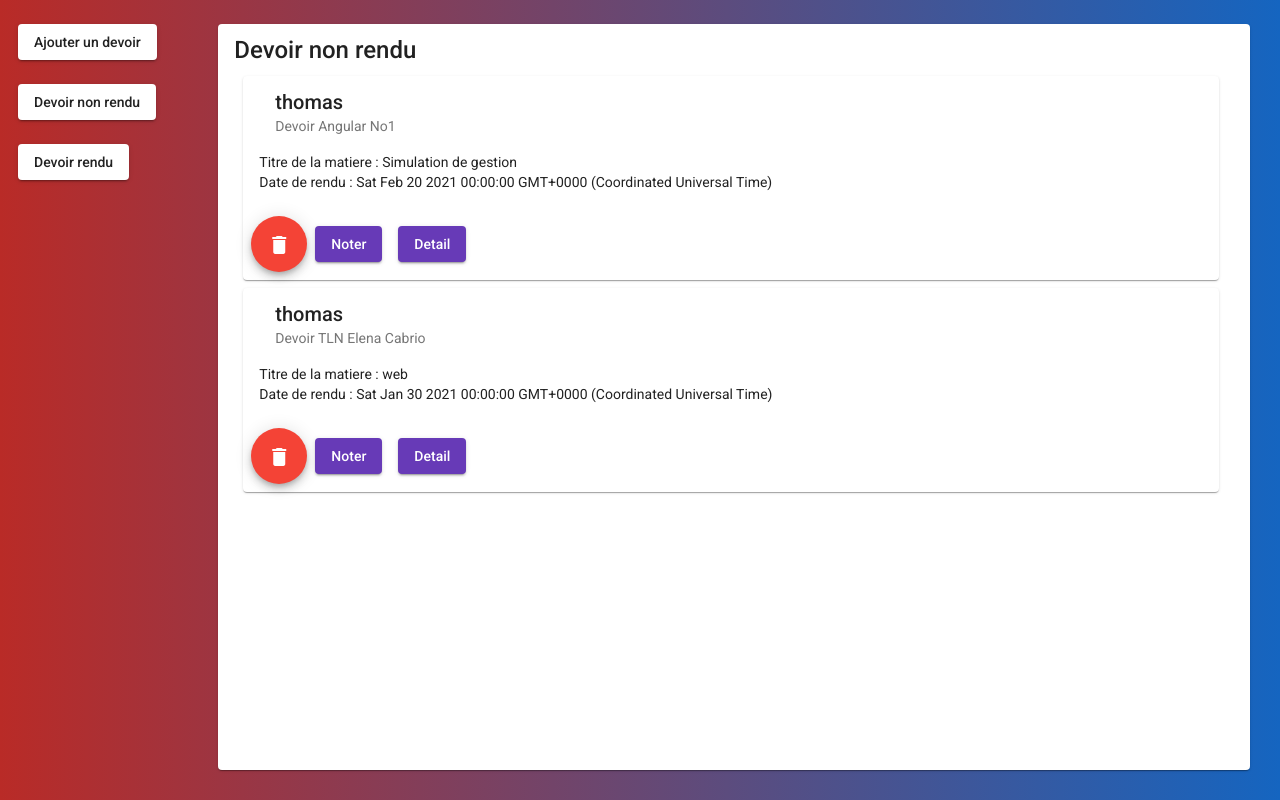
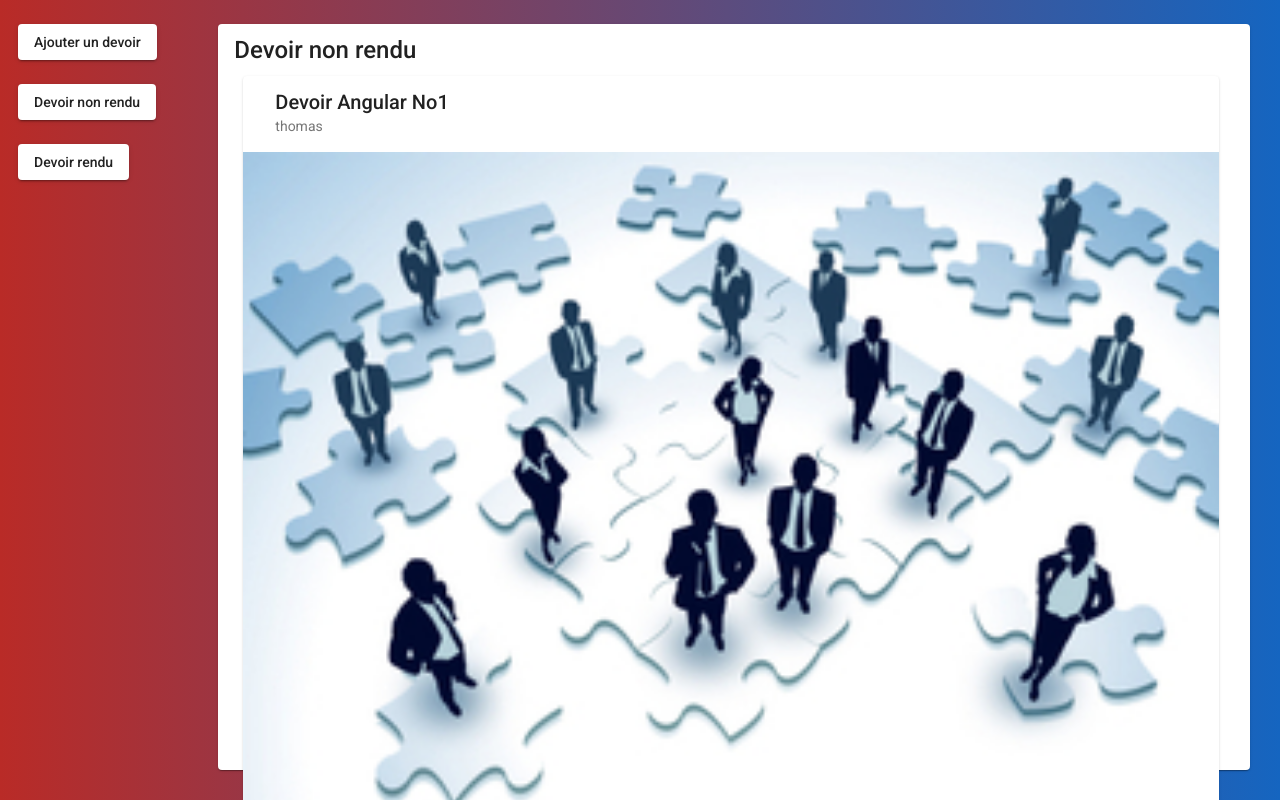
Before and after one commit to ThomasGauci/angular_projet, an Angular app in the folder Front/app/: page /acceuil in a window 1280 px wide. Shown: the top 800 px of the page. Built offline with nearby package versions, Linux system fonts and the light colour scheme.

Commit message:
Image matière

```diff
--- a/Front/app/src/app/assignments/assignment.model.ts
+++ b/Front/app/src/app/assignments/assignment.model.ts
@@ -1,3 +1,4 @@
+import { Matiere } from './matiere.model';
 export class Assignment {
   nom : string | undefined;
   titre!: string;
@@ -8,5 +9,7 @@ export class Assignment {
   remarque : string | undefined;
   noter!: Boolean;
   detail!: Boolean;
+  matiere? : Matiere
+
 
 }
--- a/Front/app/src/app/assignments/assignments.component.html
+++ b/Front/app/src/app/assignments/assignments.component.html
@@ -71,13 +71,13 @@
                     <div class="row pl-4 pt-2">
                         <mat-card>
                             <mat-card-header>
-                                <!-- <div mat-card-avatar [ngStyle]="{'background-image': 'url('+ /assets/matieres/gestondeprojet.jpg +')'}" ></div> -->
-                                <mat-card-title>{{element.auteur}}</mat-card-title>
-                                <mat-card-subtitle>{{element.nom}}</mat-card-subtitle>
+                                <!-- <div mat-card-avatar  *ngIf="!!element.matiere" [ngStyle]="{'background': 'red'}" ></div> -->
+                                <mat-card-title>{{element.nom}}</mat-card-title>
+                                <mat-card-subtitle>{{element.auteur}}</mat-card-subtitle>
                               </mat-card-header>
-                              <!-- <img mat-card-image src=getImageCours(element.matiere) alt="cours"> -->
+                              <img mat-card-image *ngIf="!!element.matiere" src={{element.matiere.imagecours}} alt="cours">
                               <mat-card-content>
-                                <span>Titre de la matiere : {{element.titre}} </span><br>
+                                <span>Matiere : {{element.titre}} </span><br>
                                 <span>Date de rendu : {{element.dateDeRendu}} </span><br>
                                 <div [hidden]="!element.detail">
                                     <div *ngIf="element.noter == false">
@@ -113,13 +113,14 @@
                     <div class="row pl-4 pt-2">
                         <mat-card>
                             <mat-card-header>
-                                <div mat-card-avatar [ngStyle]="{'background-image': 'url(' + getImageProf( element.titre) + ')'}" ></div>
+                                <!-- <div mat-card-avatar ></div> -->
                                 <mat-card-title>{{element.auteur}}</mat-card-title>
                                 <mat-card-subtitle>{{element.nom}}</mat-card-subtitle>
                               </mat-card-header>
-                              <!-- <img mat-card-image src={{element.imagecours}} alt="cours"> -->
+                              <img mat-card-image *ngIf="!!element.matiere" src={{element.matiere.imagecours}} alt="cours">
                               <mat-card-content>
                                 <span>Date de rendu : {{element.dateDeRendu}} </span><br>
+                                <span>img : {{imgcours}}</span><br>
                                 <div [hidden]="!element.detail">
                                     <div *ngIf="element.note != undefined">
                                         <span>Note obtenu : {{element.note}}</span><br>
--- a/Front/app/src/app/assignments/assignments.component.ts
+++ b/Front/app/src/app/assignments/assignments.component.ts
@@ -8,6 +8,9 @@ import { Assignment } from './assignment.model';
   templateUrl: './assignments.component.html',
   styleUrls: ['./assignments.component.css']
 })
+
+
+
 export class AssignmentsComponent implements OnInit {
   fenetre : number = 2;
   dateDeRendu : Date = new Date();
@@ -16,6 +19,8 @@ export class AssignmentsComponent implements OnInit {
   note : number | undefined = undefined;
   remarque : string = '';
   matiere : string = '';
+  imgcours : string ='';
+  imgprof : string ='';
 
  matieres = [{title:'Analyse des sentiments',imagecours:'/assets/matieres/analysesentiment.jpg', imageprof : '/assets/prof/Villata.jpg'}
 ,{title:'Gestion de projet',imagecours:'/assets/matieres/gestondeprojet.jpg', imageprof : '/assets/prof/Michel-Winter.jpg'}
@@ -61,6 +66,11 @@ export class AssignmentsComponent implements OnInit {
   constructor(private _snackBar: MatSnackBar) { }
 
   ngOnInit(): void {
+    let _ = this
+    this.assignments = this.assignments.map((a : Assignment) => {
+      a.matiere = _.matieres.find((m:any)=> a.titre.toLocaleLowerCase().trim()=== m.title.toLocaleLowerCase().trim())
+      return a;
+    });
   }
 
   changement(fenetre : number){
@@ -78,19 +88,12 @@ export class AssignmentsComponent implements OnInit {
     detail : false,
     auteur : this.auteur,
     remarque : this.remarque,
-    note : this.note
+    note : this.note,
     };
     this.assignments.push(nouvelAssignment);
     this._snackBar.open("Devoir ajouter", "Fermer", {
       duration: 2000,
     });
-  }
 
-  getImageCours(titre : String){
-    this.matieres.find(res => { res.title == titre; return res.imagecours ;} );
-  }
-
-  getImageProf(titre : String){
-    this.matieres.find(res => { res.title == titre; return res.imageprof ;} );
   }
 }
--- /dev/null
+++ b/Front/app/src/app/assignments/matiere.model.ts
@@ -0,0 +1,5 @@
+export class Matiere {
+  title : string = ''
+  imagecours : string = ''
+  imageprof  : string =''
+}
```
